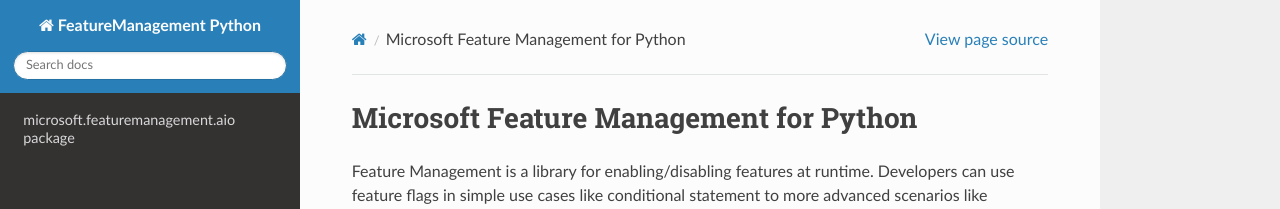
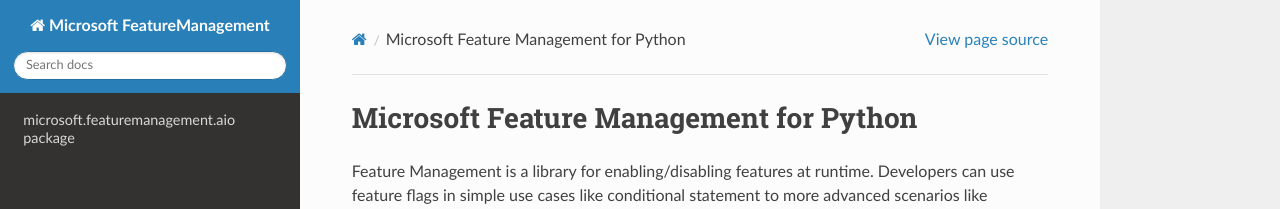
Before and after one commit to microsoft/FeatureManagement-Python, a Sphinx documentation site: the page built from docs/index.rst, in a window 1280 px wide. Shown: the top 209 px of the page. Built offline with Sphinx 7.4.7 and the Read the Docs theme 2.0.0, drawn with Linux system fonts in a browser that asks for light colours.

Commit message:
Update conf.py

```diff
--- a/docs/conf.py
+++ b/docs/conf.py
@@ -7,7 +7,7 @@
 
 sys.path.insert(0, os.path.abspath("../microsoft"))
 
-project = "FeatureManagement Python"
+project = "Microsoft FeatureManagement"
 copyright = "2024, Microsoft"
 author = "Microsoft"
 release = "1.0.0b1"
```
